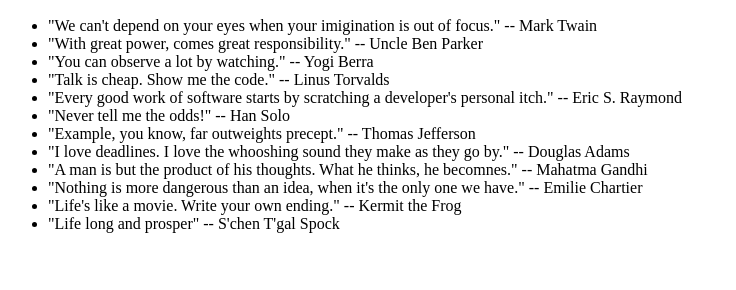
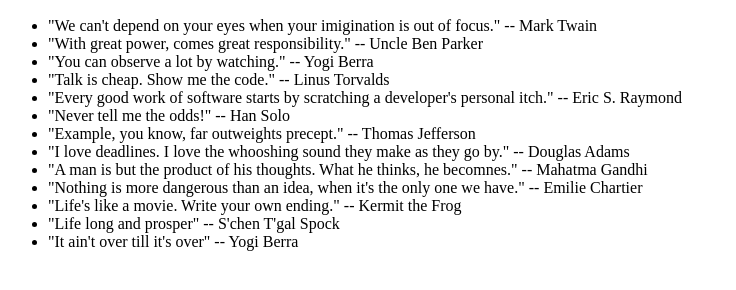
Before and after one commit to michasch/0main_openSAP_repo, a plain HTML site: page index.html in a window 1280 px wide. Shown: the part 110-400 px from the top of the page, without its empty margins (0-736 px from the left). Drawn offline with Linux system fonts and the light colour scheme.

Commit message:
Added 2nd Yogi Berra quote

```diff
--- a/index.html
+++ b/index.html
@@ -21,6 +21,7 @@
 			<li>"Nothing is more dangerous than an idea, when it's the only one we have." -- Emilie Chartier</li>
 			<li>"Life's like a movie. Write your own ending." -- Kermit the Frog</li>
 			<li>"Life long and prosper" -- S'chen T'gal Spock</li>
+			<li>"It ain't over till it's over" -- Yogi Berra</li>
 		</ul>
 	</body>
 </html>
```
